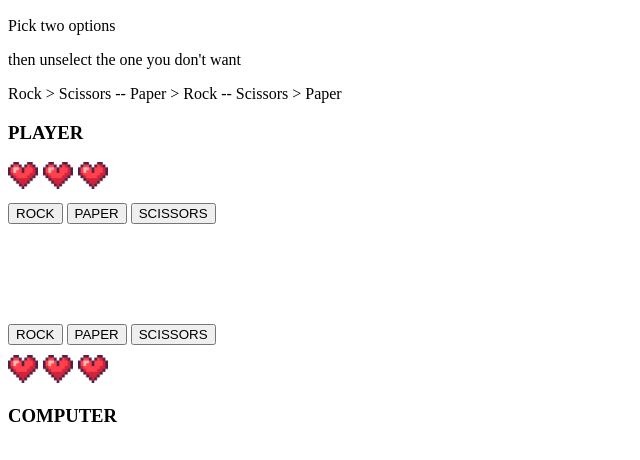
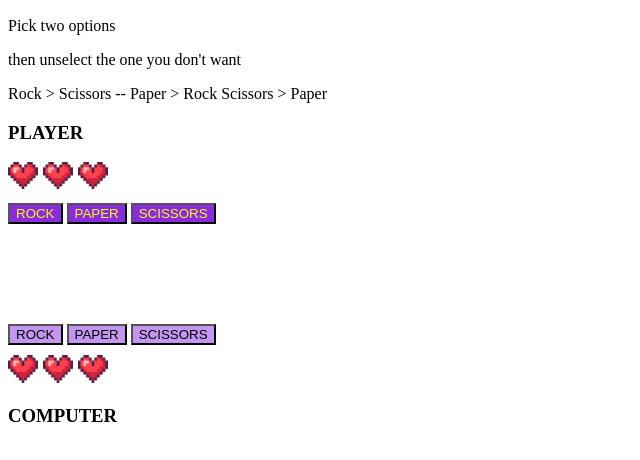
Before and after one commit to kdzkud001/RPS.2, a plain HTML site: page index.html in a window 1280 px wide. Shown: the part 110-570 px from the top of the page, without its empty margins (0-640 px from the left). Drawn offline with Linux system fonts and the light colour scheme.

Commit message:
color updates

```diff
--- a/index.html
+++ b/index.html
@@ -14,7 +14,7 @@
     <h2>Rules</h2>
     <p>Pick two options</p>
     <p>then unselect the one you don't want</p>
-    <p> Rock > Scissors -- Paper > Rock -- Scissors > Paper</p>
+    <p> Rock > Scissors -- Paper > Rock  Scissors > Paper</p>
 
     <h3>PLAYER</h3>
     <div id="life"> </div>
--- a/style.css
+++ b/style.css
@@ -21,3 +21,12 @@
 #lifeC{
     padding-top: 10px;
 }
+ #userButtons button{
+    color:rgb(247, 255, 2);
+    background-color: blueviolet;
+ }
+
+ #computer button{
+    color:rgb(0, 0, 0);
+    background-color: rgba(137, 43, 226, 0.495);
+ }
```
